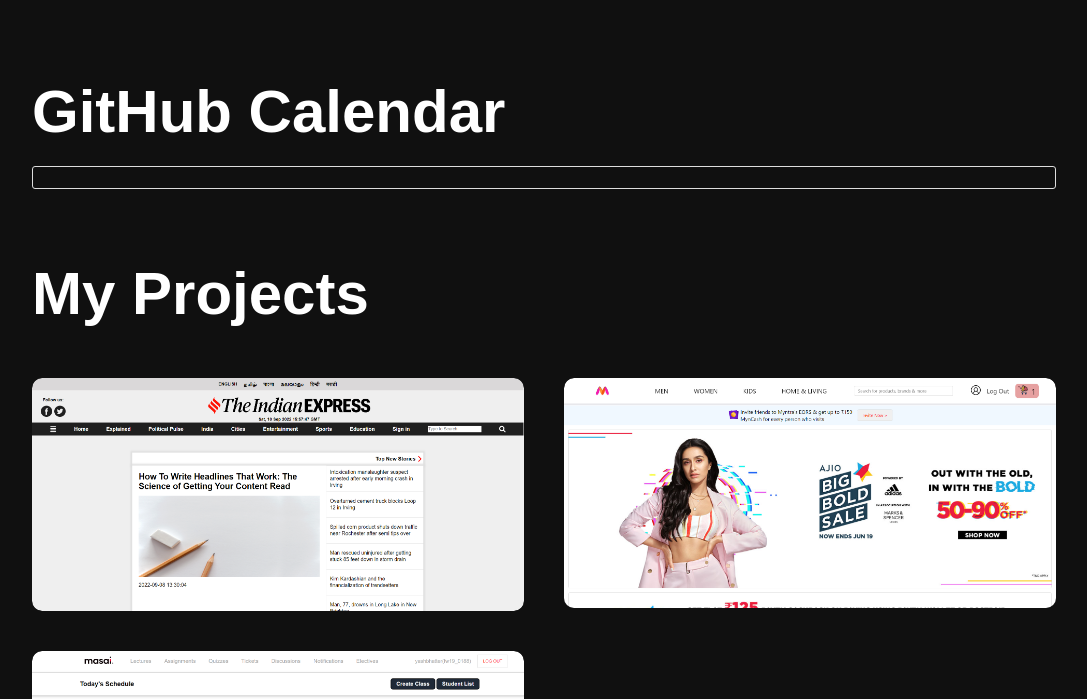
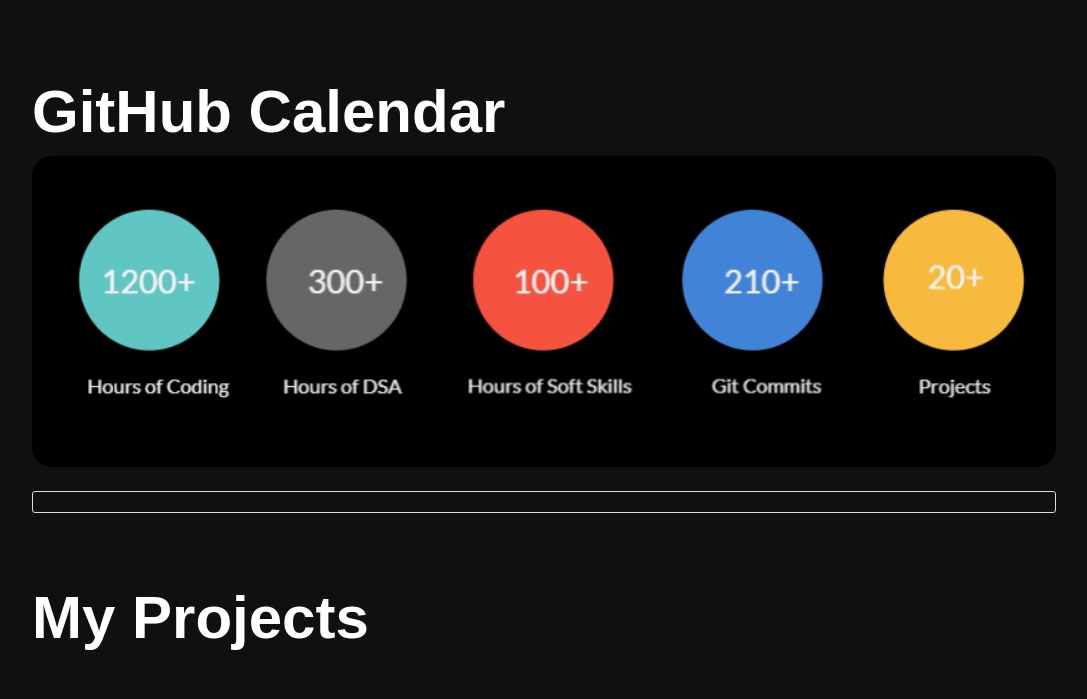
Before and after one commit to Bhatteryash/Bhatter-Yash.github.io, a plain HTML site: page index.html in a window 1280 px wide. Shown: the part 1291-1990 px from the top of the page, without its empty margins (96-1183 px from the left). Drawn offline with nearby package versions, Linux system fonts and the light colour scheme; a script that the page names is missing.

Commit message:
added stats

```diff
--- a/index.css
+++ b/index.css
@@ -174,6 +174,13 @@ font-size: 20px;
     display:block ;
 }
 
+/* Experience */
+
+#exp{
+    border-radius: 20px;
+    width:100%;
+    margin-top: 10px;
+}
 
 /* Portfolio-------- */
 
--- a/index.html
+++ b/index.html
@@ -20,6 +20,7 @@
                 <ul id="sidemenu">
                     <li><a href="#header">Home</a></li>
                     <li><a href="#about">About</a></li>
+                    <li><a href="#github">Github</a></li>
                     <li><a href="#portfolio">Projects</a></li>
                     <li><a href="#contact">Contact</a></li>
                     <i class="fas fa-xmark" onclick="closemenu()"></i>
@@ -86,8 +87,10 @@
         </div>
     </div>
 
-    <div class="container git">
+    <div class="container git" id="github">
         <h1 class="sub-title">GitHub Calendar</h1>
+        <img src="images/stats.png" id="exp">
+
     <div class="calendar">
         <!-- Loading stuff -->
         <!-- Loading the data just for you. -->
```
Also changed, not shown: images/stats.png (added).
